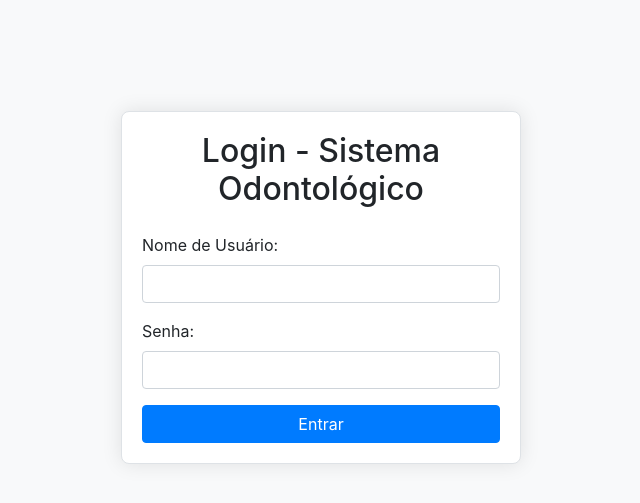
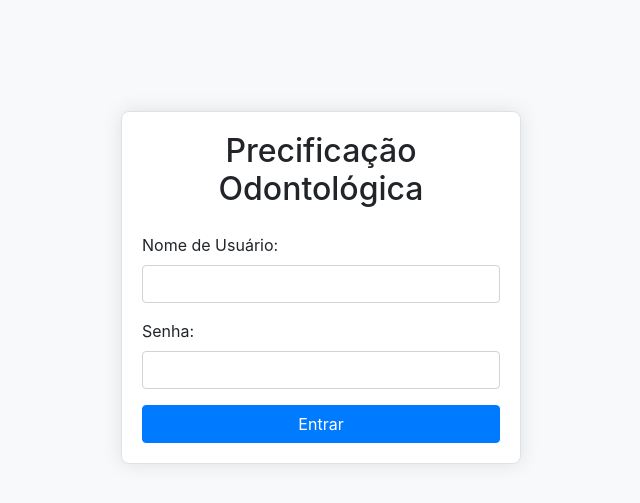
Before and after one commit to juares3453/precifica, a Flask app: page /login in a window 1280 px wide. Shown: the top 503 px of the page, without its empty margins (319-959 px from the left). Run offline with Flask 3, Linux system fonts and the light colour scheme; some libraries are stand-ins or nearby versions.

Commit message:
ajuste precificacao

```diff
--- a/api/templates/login.html
+++ b/api/templates/login.html
@@ -2,7 +2,7 @@
 <html lang="pt-br">
   <head>
     <meta charset="UTF-8" />
-    <title>Login - Sistema Odontológico</title>
+    <title>Precificação Odontológica</title>
     <meta name="viewport" content="width=device-width, initial-scale=1.0" />
     <link
       href="https://maxcdn.bootstrapcdn.com/bootstrap/4.5.2/css/bootstrap.min.css"
@@ -27,7 +27,7 @@
   <body>
     <div class="container">
       <div class="login-container">
-        <h2 class="text-center mb-4">Login - Sistema Odontológico</h2>
+        <h2 class="text-center mb-4">Precificação Odontológica</h2>
         <form method="post" action="{{ url_for('login') }}">
           <div class="form-group">
             <label for="username">Nome de Usuário:</label>
```
